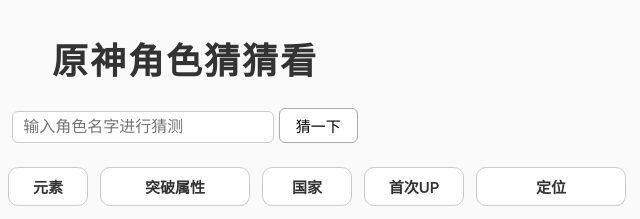
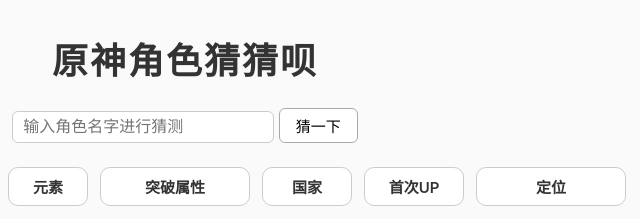
Before and after one commit to SiriYu-2001/genshin-character-guesser, a plain HTML site: page index.html in a window 1280 px wide. Shown: the top 219 px of the page, 455-1095 px from the left. Drawn offline with Linux system fonts and the light colour scheme.

Commit message:
Add files via upload

```diff
--- a/index.html
+++ b/index.html
@@ -7,7 +7,7 @@
   <link rel="stylesheet" href="style.css" />
 </head>
 <body>
-  <h1>原神角色猜猜看</h1>
+  <h1>原神角色猜猜呗</h1>
 
   <div class="input-area">
     <input id="guessInput" type="text" list="nameList"
```
